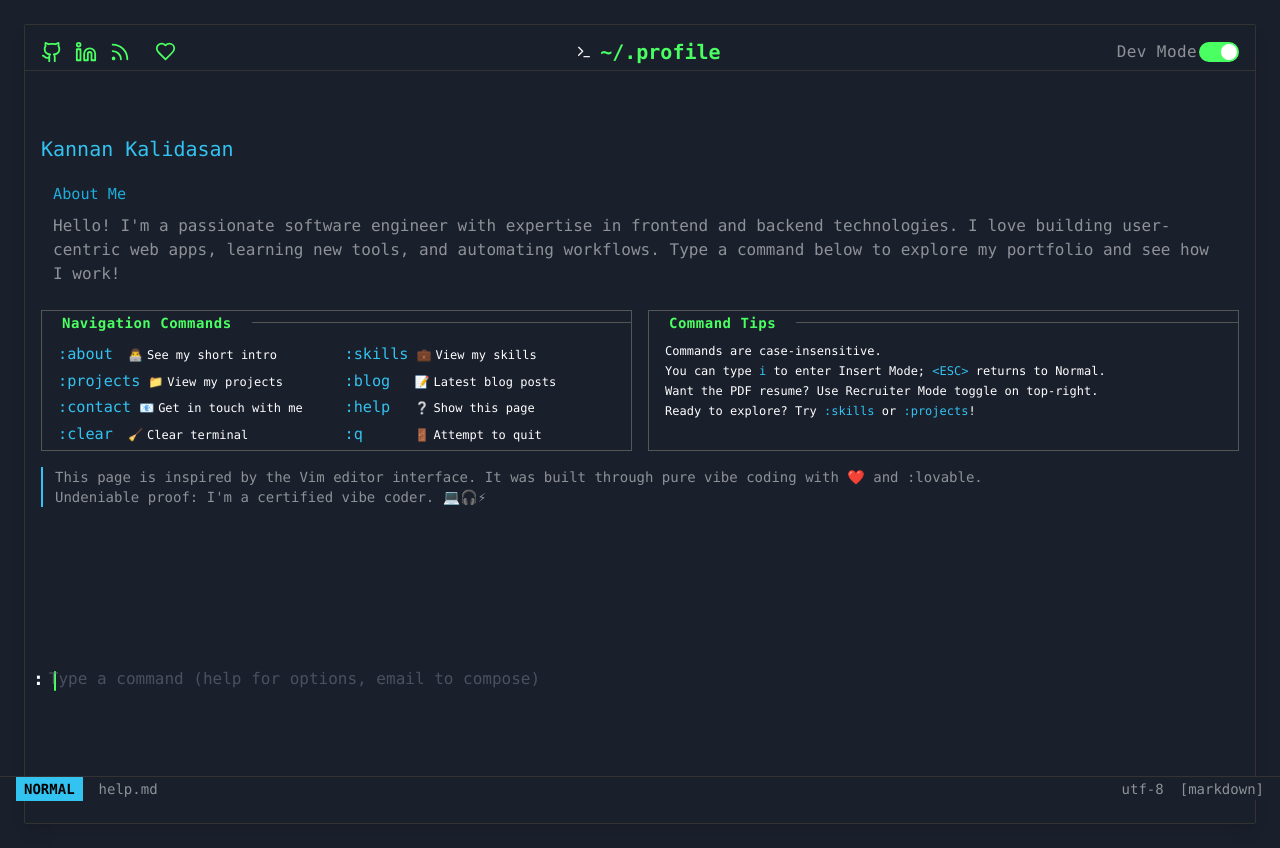
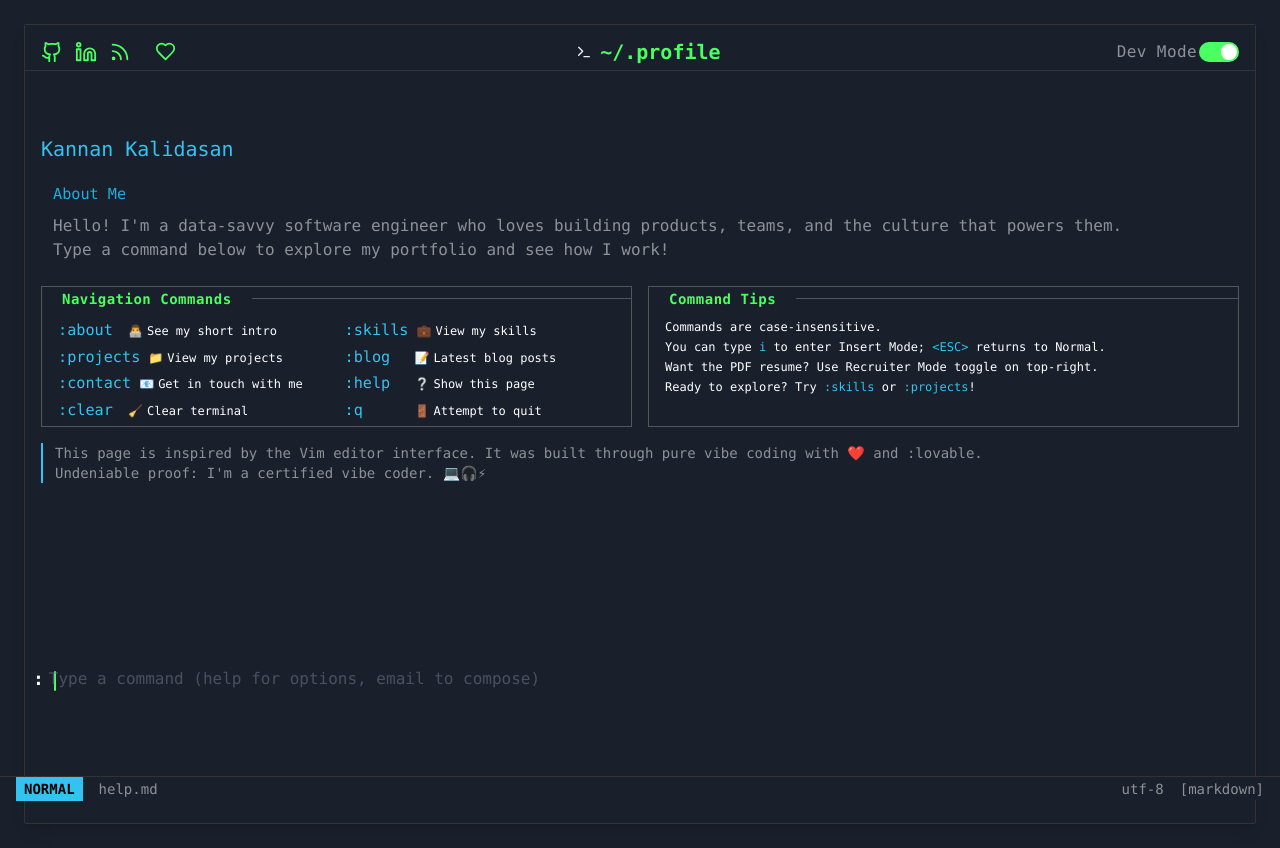
Before and after one commit to kannandreams/kannandreams.github.io, a React (Vite) app: page / in a window 1280 px wide. Built offline with nearby package versions, Linux system fonts and the light colour scheme.

Commit message:
Code edited in Lovable Code Editor
Edited UI in Lovable

```diff
--- a/src/components/VimHelp.tsx
+++ b/src/components/VimHelp.tsx
@@ -39,7 +39,8 @@ const VimHelp: React.FC<{ activeSection?: string }> = ({ activeSection }) => {
           <div className="bg-transparent p-3 rounded mb-3">
             <h3 className="text-terminal-primary mb-2">About Me</h3>
             <p className="text-terminal-muted text-base">
-              Hello! I'm a passionate software engineer with expertise in frontend and backend technologies. I love building user-centric web apps, learning new tools, and automating workflows. Type a command below to explore my portfolio and see how I work!
+              Hello! I'm a data-savvy software engineer who loves building products, teams, and the culture that powers them. <br />
+              Type a command below to explore my portfolio and see how I work!
             </p>
           </div>
           <div className="mb-4 grid grid-cols-1 md:grid-cols-2 gap-4 w-full">
```
